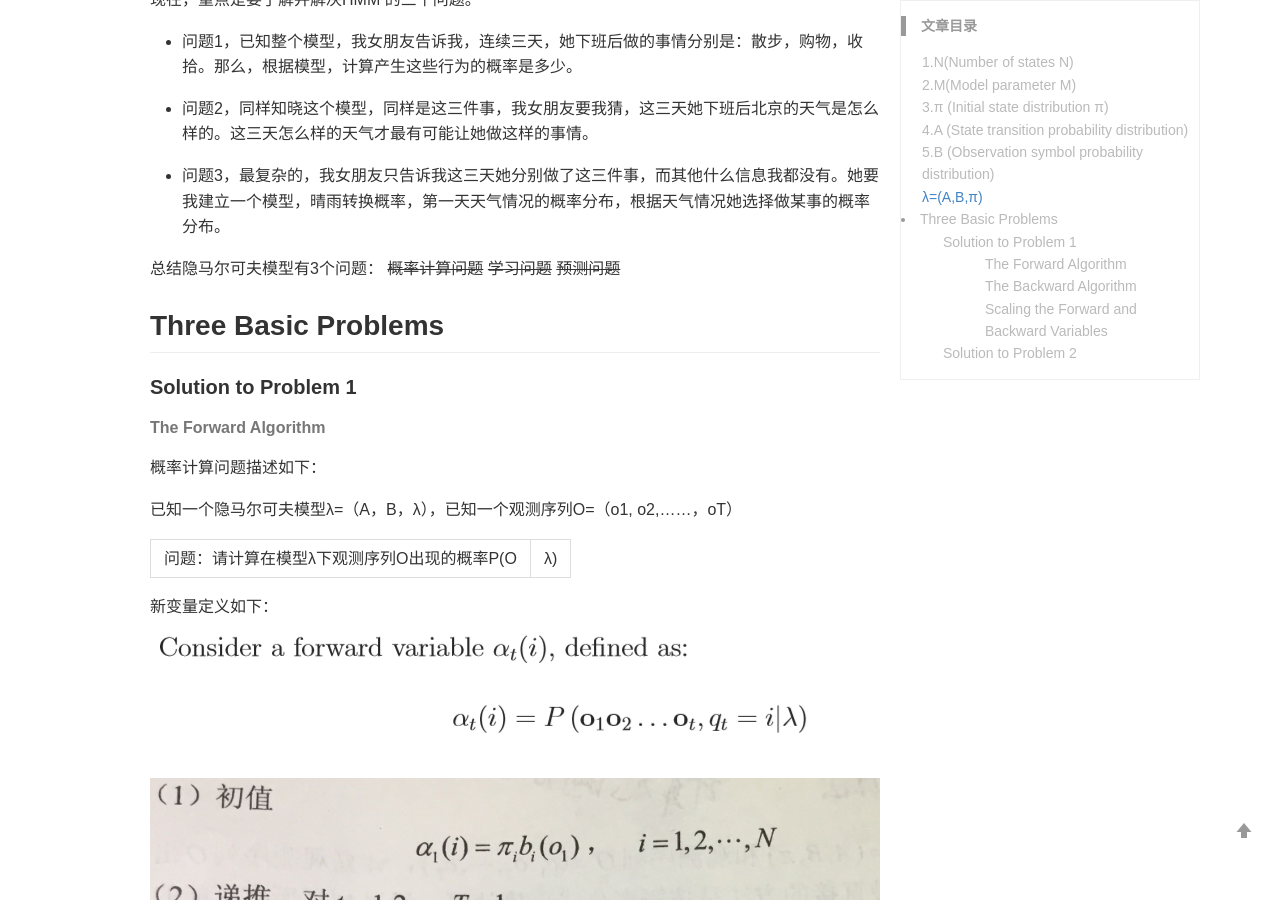
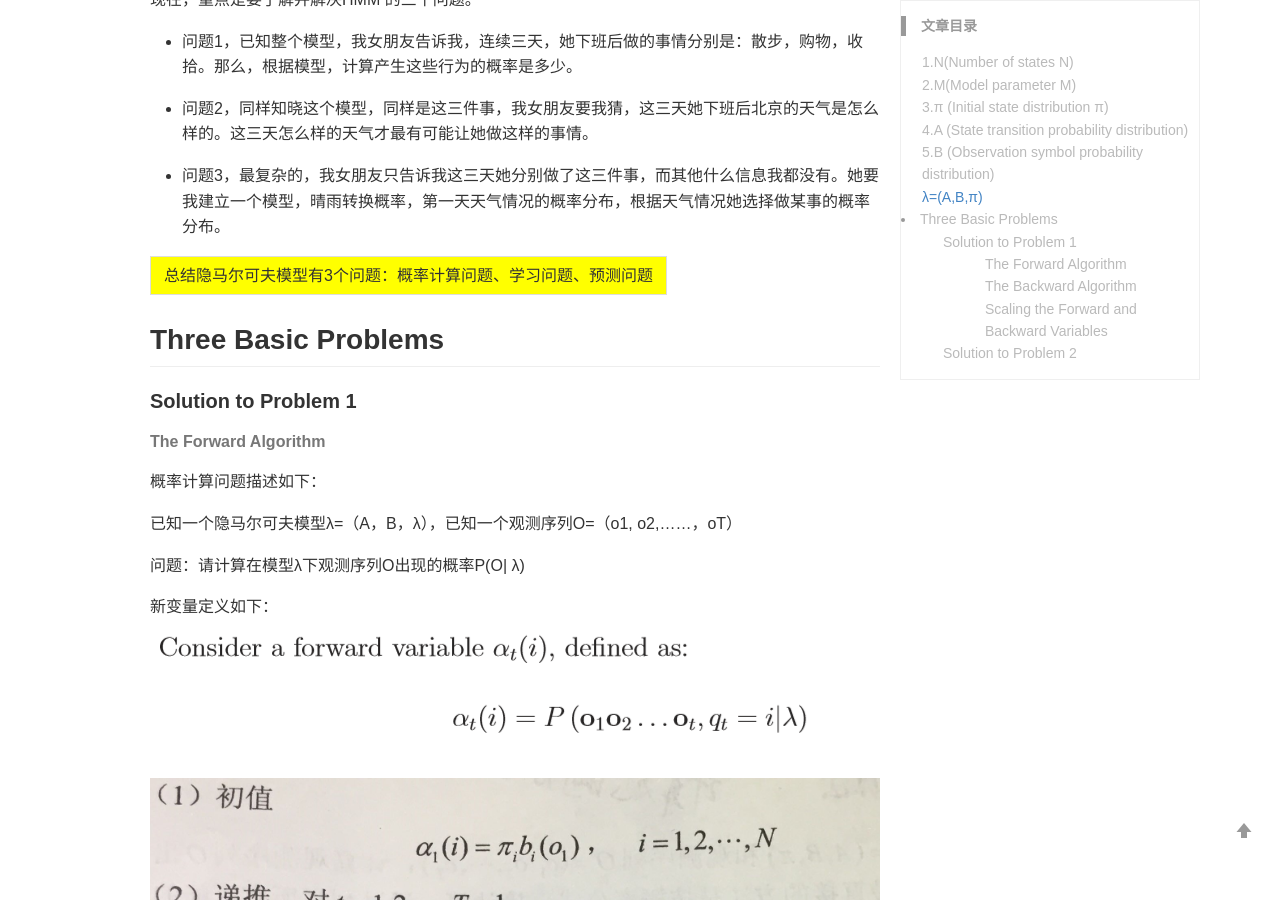
Before and after one commit to VachelChen/VachelChen.github.io, a Jekyll site: the page built from _posts/blog/2019-07-19-HMM.md, in a window 1280 px wide and 900 px high, scrolled down 2760 px. Built offline with Jekyll 4.4.1, drawn with Linux system fonts in a browser that asks for light colours; part of the change alters nothing that is shown.

Commit message:
Update 2019-07-19-HMM.md

```diff
--- a/_posts/blog/2019-07-19-HMM.md
+++ b/_posts/blog/2019-07-19-HMM.md
@@ -70,10 +70,7 @@ Cloudy————> 守卫穿棉衣的概率大
 
 * 问题3，最复杂的，我女朋友只告诉我这三天她分别做了这三件事，而其他什么信息我都没有。她要我建立一个模型，晴雨转换概率，第一天天气情况的概率分布，根据天气情况她选择做某事的概率分布。
 
-总结隐马尔可夫模型有3个问题：
-<del>概率计算问题</del>
-<del>学习问题</del>
-<del>预测问题</del>
+<table><tr><td bgcolor=yellow>总结隐马尔可夫模型有3个问题：概率计算问题、学习问题、预测问题</td></tr></table>
 
 ## Three Basic Problems
 #### Solution to Problem 1
@@ -83,7 +80,7 @@ Cloudy————> 守卫穿棉衣的概率大
 
 已知一个隐马尔可夫模型λ=（A，B，λ），已知一个观测序列O=（o1, o2,……，oT）
 
-问题：请计算在模型λ下观测序列O出现的概率P(O|λ)
+问题：请计算在模型λ下观测序列O出现的概率P(O&#124; λ)
 
 新变量定义如下：
 ![TFA](/images/blog/TFA.png)
@@ -123,5 +120,7 @@ t=2 时刻，发生『购物』的概率，当然，这个概率可以从 t=1
 (1)首先进行归一化处理：
 ![scaling1](/images/blog/scaling1.png)
 
+(1)首先进行归一化处理：
+![scaling1](/images/blog/scaling1.png)
 
 #### Solution to Problem 2
```
